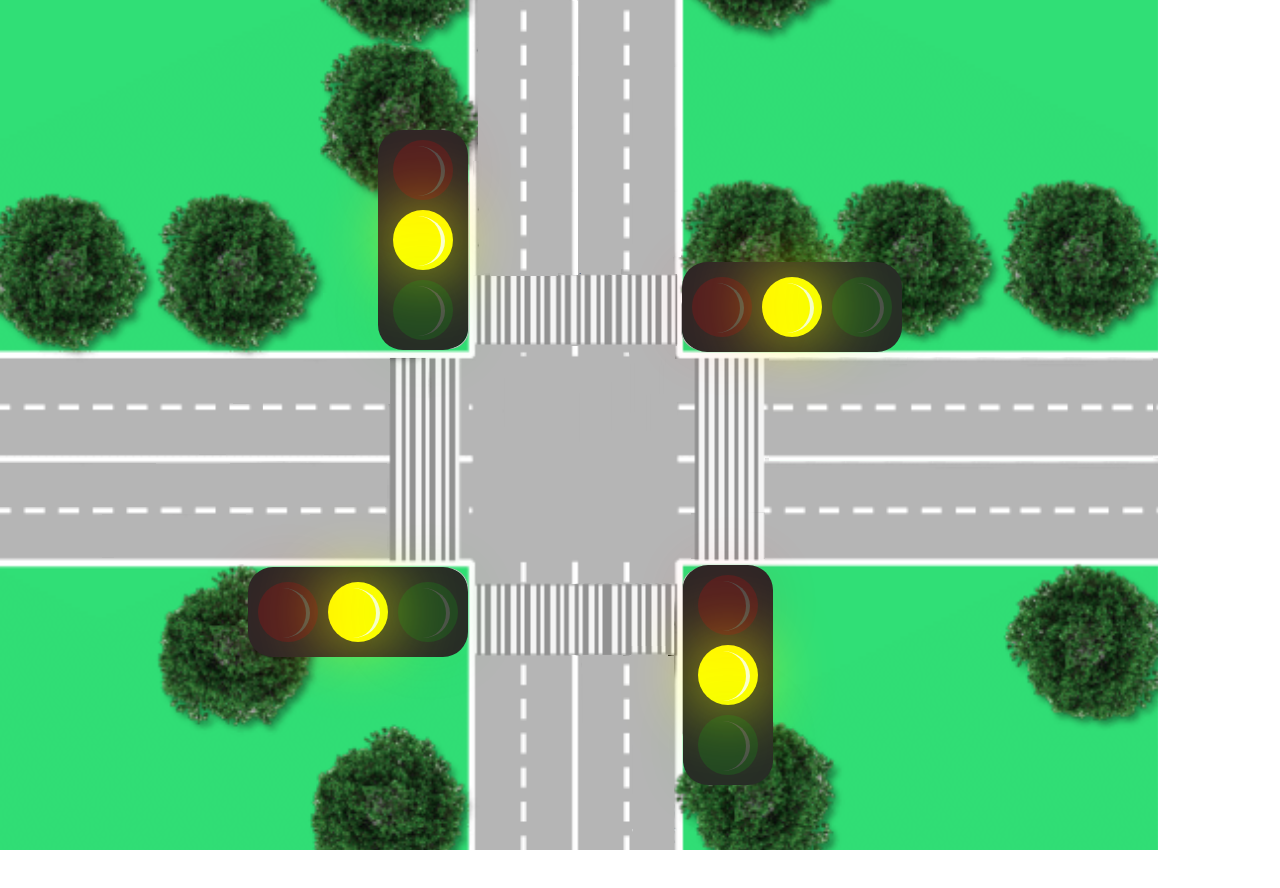
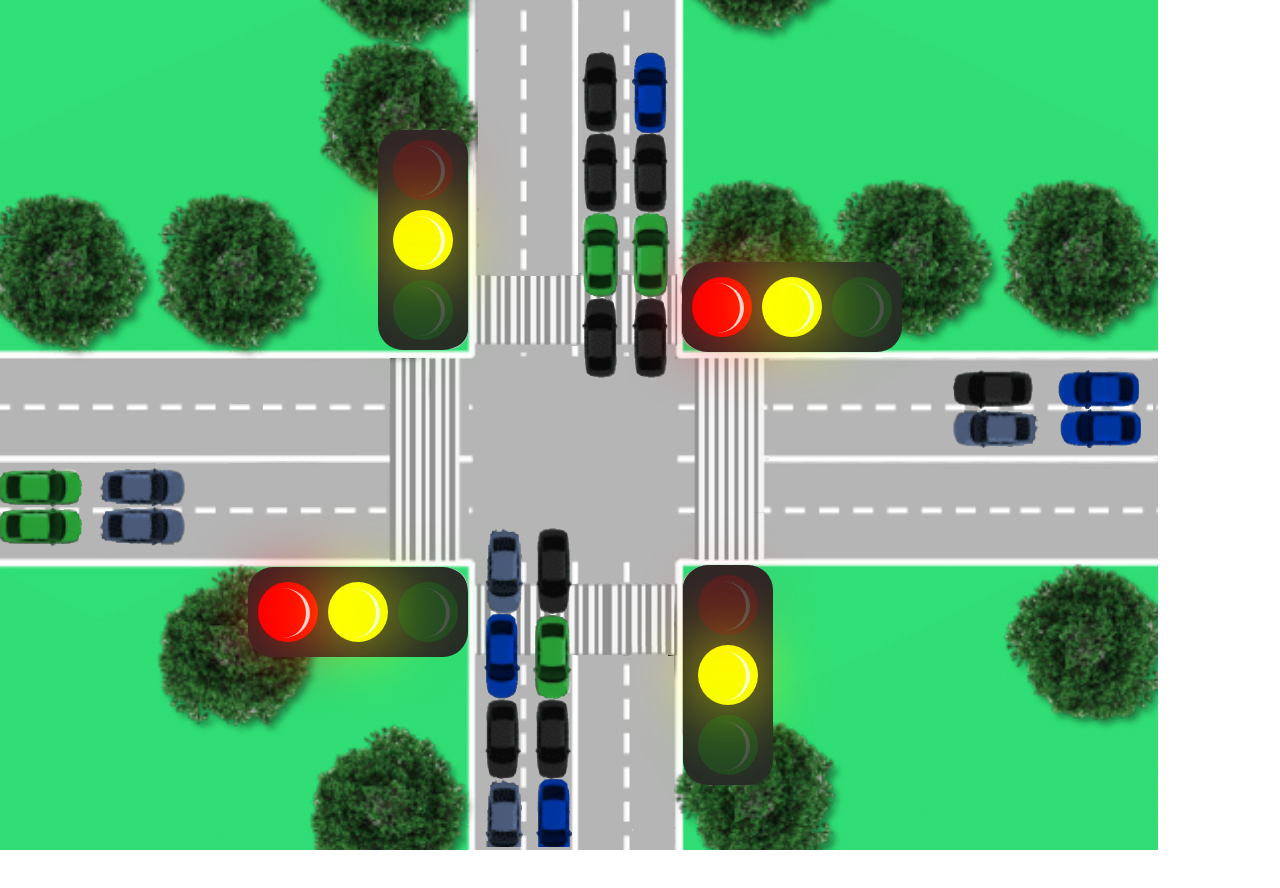
Before and after one commit to Red13uLL/Intersection, a plain HTML site: page index.html in a window 1280 px wide. Drawn offline with Linux system fonts and the light colour scheme.

Commit message:
Add files via upload

```diff
--- a/index.html
+++ b/index.html
@@ -4,9 +4,12 @@
 <head>
     <meta charset="UTF-8">
     <meta name="viewport" content="width= device-width,initial-scale=1.0">
+    <meta name="ad.size" content="width=300,height=250">
     <title>Intersection Traffic</title>
     <link rel="stylesheet" href="style.css">
+    <script src="timer.js" defer></script>
     <script src="script.js" defer></script>
+
 </head>
 
 <body>
@@ -38,6 +41,52 @@
         </div>
     </div>
 
+    <div class="Autici">
+        <div class="vertiUP" id="vertiUP">
+
+            <img class="vUP" id="blackUP" src="./Images/carUpBlack.png">
+            <img class="vUP" id="blueUP" src="./Images/carUpBlue.png">
+            <img class="vUP" id="blackUP" src="./Images/carUpBlack.png">
+            <img class="vUP" id="blackUP" src="./Images/carUpBlack.png">
+            <img class="vUP" id="greenUP" src="./Images/carUpGreen .png">
+            <img class="vUP" id="greenUP" src="./Images/carUpGreen .png">
+            <img class="vUP" id="blackUP" src="./Images/carUpBlack.png">
+            <img class="vUP" id="blackUP" src="./Images/carUpBlack.png">
+
+
+        </div>
+        <div class="vertiDown" id="vertiDOWN">
+            <img class="vDOWN" id="greyDOWN" src="./Images/carDownGrey.png">
+            <img class="vDOWN" id="blackDOWN" src="./Images/carDownBlack.png">
+            <img class="vDOWN" id="blueDOWN" src="./Images/carDownBlue.png">
+            <img class="vDOWN" id="greenDOWN" src="./Images/carDownGreen.png">
+            <img class="vDOWN" id="blackDOWN" src="./Images/carDownBlack.png">
+            <img class="vDOWN" id="blackDOWN" src="./Images/carDownBlack.png">
+            <img class="vDOWN" id="greyDOWN" src="./Images/carDownGrey.png">
+            <img class="vDOWN" id="blueDOWN" src="./Images/carDownBlue.png">
+        </div>
+        <div class="horiLeft" id="horiLEFT">
+            <img class="hLEFT" id="blackLEFT" src="./Images/carLeftBlack.png">
+            <img class="hLEFT" id="blueLEFT" src="./Images/carLeftBlue.png">
+            <img class="hLEFT" id="greenLEFT" src="./Images/carLeftGreen.png">
+            <img class="hLEFT" id="blackLEFT" src="./Images/carLeftBlack.png">
+            <img class="hLEFT" id="greyLEFT" src="./Images/carLeftGrey.png">
+            <img class="hLEFT" id="blueLEFT" src="./Images/carLeftBlue.png">
+            <img class="hLEFT" id="greenLEFT" src="./Images/carLeftGreen.png">
+            <img class="hLEFT" id="greyLEFT" src="./Images/carLeftGrey.png">
+        </div>
+        <div class="horiRight" id="horiRIGHT">
+            <img class="hRIGHT" id="blackRIGHT" src="./Images/carRightBlack.png">
+            <img class="hRIGHT" id="blueRIGHT" src="./Images/carRightBlue.png">
+            <img class="hRIGHT" id="greenRIGHT" src="./Images/carRightGreen.png">
+            <img class="hRIGHT" id="greyRIGHT" src="./Images/carRightGrey.png">
+            <img class="hRIGHT" id="blueRIGHT" src="./Images/carRightBlue.png">
+            <img class="hRIGHT" id="blackRIGHT" src="./Images/carRightBlack.png">
+            <img class="hRIGHT" id="greenRIGHT" src="./Images/carRightGreen.png">
+            <img class="hRIGHT" id="greyRIGHT" src="./Images/carRightGrey.png">
+        </div>
+    </div>
+
 
 </body>
 
--- a/script.js
+++ b/script.js
@@ -33,6 +33,16 @@ function startTrafficSignal1() {
     }, 7000);
 
     setTimeout(function() {
+        green1.style.opacity = 0.2;
+        red1.style.opacity = 1;
+        yellow1.style.opacity = 1;
+
+        green2.style.opacity = 0.2;
+        red2.style.opacity = 1;
+        yellow2.style.opacity = 1;
+    }, 9000);
+
+    setTimeout(function() {
         green1.style.opacity = 1;
         red1.style.opacity = 0.2;
         yellow1.style.opacity = 0.2;
@@ -42,9 +52,6 @@ function startTrafficSignal1() {
         yellow2.style.opacity = 0.2;
     }, 12000);
 }
-
-
-
 
 
 function startTraficSignal2() {
@@ -67,6 +74,26 @@ function startTraficSignal2() {
         green4.style.opacity = 0.2;
         red4.style.opacity = 0.2;
         yellow4.style.opacity = 1;
+    }, 1000);
+
+    setTimeout(function() {
+        green3.style.opacity = 0.2;
+        red3.style.opacity = 1;
+        yellow3.style.opacity = 0.2;
+
+        green4.style.opacity = 0.2;
+        red4.style.opacity = 1;
+        yellow4.style.opacity = 0.2;
+    }, 3000);
+
+    setTimeout(function() {
+        green3.style.opacity = 0.2;
+        red3.style.opacity = 1;
+        yellow3.style.opacity = 1;
+
+        green4.style.opacity = 0.2;
+        red4.style.opacity = 1;
+        yellow4.style.opacity = 1;
     }, 5000);
 
     setTimeout(function() {
@@ -78,16 +105,6 @@ function startTraficSignal2() {
         red4.style.opacity = 0.2;
         yellow4.style.opacity = 0.2;
     }, 7000);
-
-    setTimeout(function() {
-        green3.style.opacity = 0.2;
-        red3.style.opacity = 1;
-        yellow3.style.opacity = 0.2;
-
-        green4.style.opacity = 0.2;
-        red4.style.opacity = 1;
-        yellow4.style.opacity = 0.2;
-    }, 12000);
 }
 
 var timer = setInterval(function() {
@@ -96,9 +113,7 @@ var timer = setInterval(function() {
 
 startTrafficSignal1();
 
-
 var timer = setInterval(function() {
     startTraficSignal2();
 }, 12000);
-
 startTraficSignal2();
--- a/style.css
+++ b/style.css
@@ -1,9 +1,10 @@
     body {
         height: 1158px;
-    width: 1158px;
+        width: 1150px;
         background-image: url('./Images/Intersection\ .png');
         background-position: cover;
         background-repeat: no-repeat;
+        overflow: hidden;
     }
 
     #uspravni {
@@ -222,3 +223,71 @@ body {
         background-color: rgb(10, 199, 10);
         box-shadow: 0 0 70px rgb(10, 199, 10);
     }
+
+    .Autici {
+        position: relative;
+        width: 1160px;
+        height: 1000px;
+        margin-top: -720px;
+        margin-left: -10px;
+        overflow: hidden;
+    }
+
+    .vertiUP {
+        position: relative;
+        width: 100px;
+        display: flex;
+        flex-direction: row;
+        flex-wrap: wrap;
+        justify-content: space-around;
+        margin-left: 577px;
+        margin-top: 810px;
+    }
+
+    #vertiUP {
+        position: relative;
+    }
+
+    .vertiDown {
+        width: 100px;
+        display: flex;
+        flex-direction: row;
+        flex-wrap: wrap;
+        justify-content: space-around;
+        padding: 10px;
+        margin-left: 470px;
+        margin-top: -1070px;
+    }
+
+    #vertiDOWN {
+        position: relative;
+    }
+
+    .horiLeft {
+        width: 400px;
+        display: flex;
+        flex-direction: row;
+        flex-wrap: wrap;
+        justify-content: space-between;
+        margin-left: 750px;
+        margin-top: 90px;
+        padding: 10px;
+    }
+
+    #horiLEFT {
+        position: relative;
+    }
+
+    .horiRight {
+        width: 400px;
+        display: flex;
+        flex-direction: row;
+        flex-wrap: wrap;
+        justify-content: space-around;
+        padding: 10px;
+        margin-left: -20px;
+    }
+
+    #horiRIGHT {
+        position: relative;
+    }
```
Lines whose indentation alone changed are shown as unchanged.
